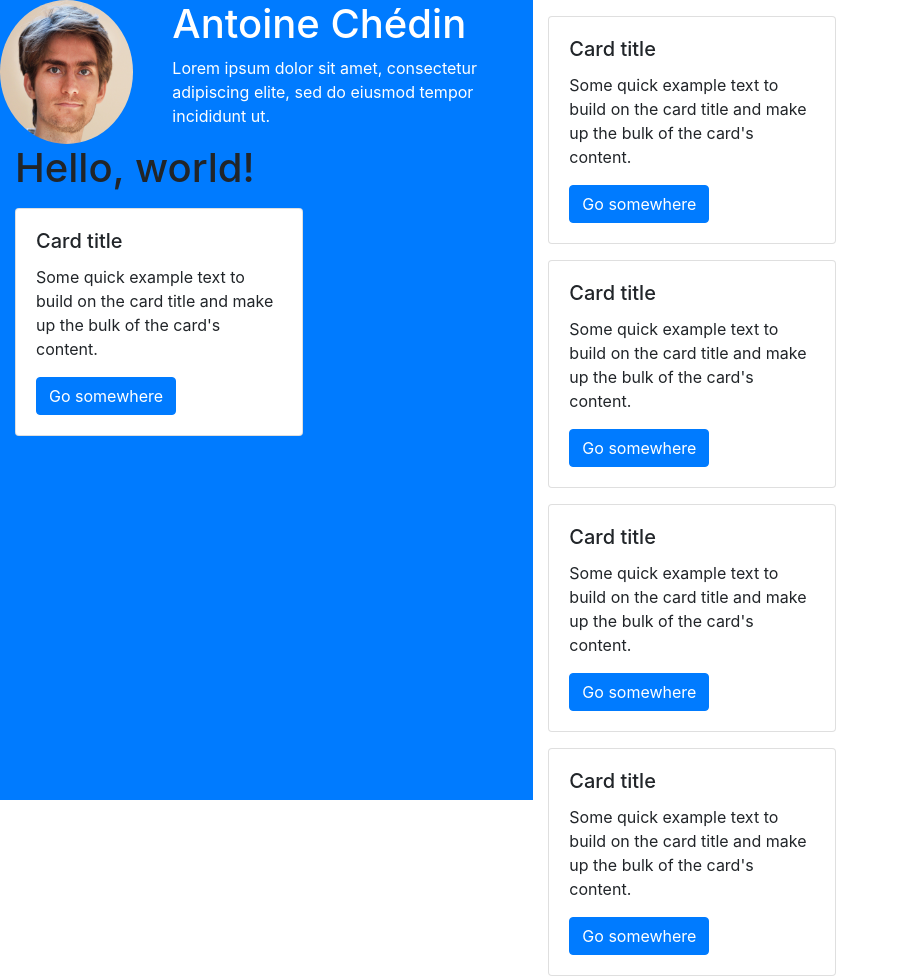
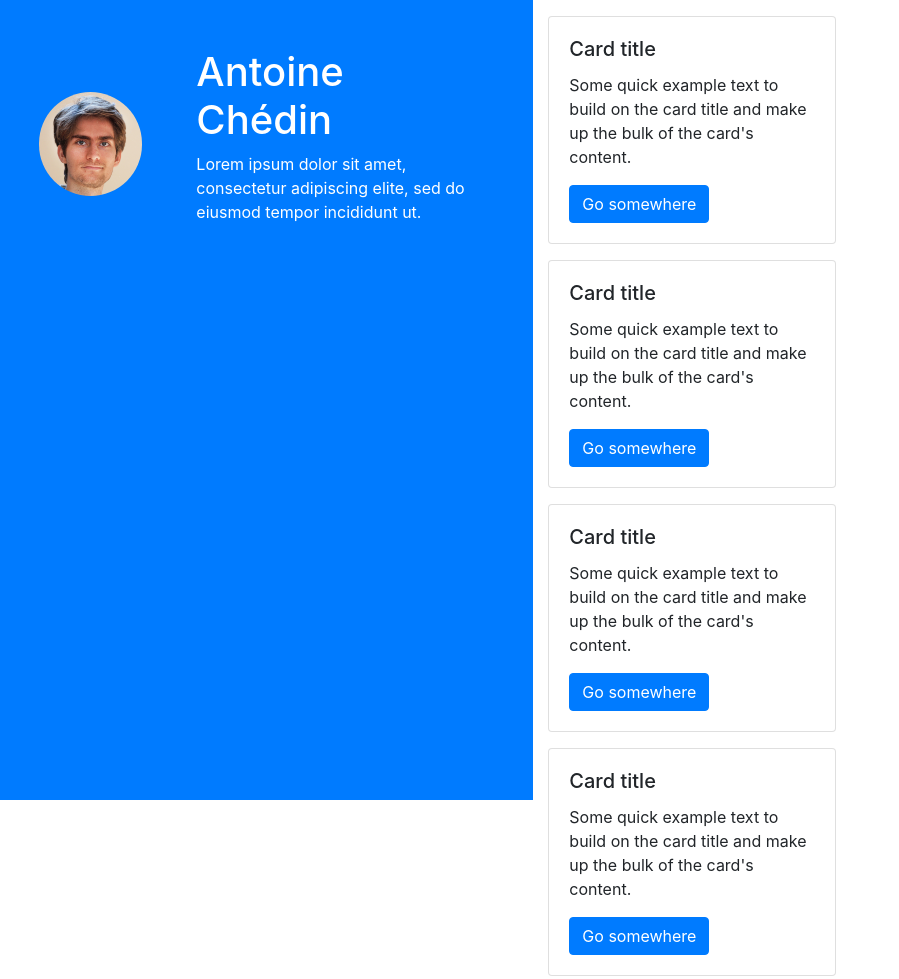
Before and after one commit to antoinechedin/antoinechedin.github.io, a plain HTML site: page index.html in a window 1280 px wide. Shown: the top 979 px of the page, without its empty margins (0-899 px from the left). Drawn offline with nearby package versions, Linux system fonts and the light colour scheme.

Commit message:
some refactoring + finished sidebar elements positioning

```diff
--- a/main.css
+++ b/css/main.css
@@ -31,3 +31,4 @@
     bottom: 0;
     left: 0;
     z-index: 100;
+}
--- a/index.html
+++ b/index.html
@@ -9,34 +9,22 @@
     <!-- Bootstrap CSS -->
     <link rel="stylesheet" href="https://stackpath.bootstrapcdn.com/bootstrap/4.4.1/css/bootstrap.min.css"
         integrity="sha384-Vkoo8x4CGsO3+Hhxv8T/Q5PaXtkKtu6ug5TOeNV6gBiFeWPGFN9MuhOf23Q9Ifjh" crossorigin="anonymous">
-    <link rel="stylesheet" href="main.css">
+    <link rel="stylesheet" href="css/main.css">
 
     <title>Hello, world!</title>
 </head>
 
-<body>
-    <div class="container-fluid">
+<body class="container-fluid">
     <div class="row">
 
         <!-- Sidebar -->
-            <div class="col-5 bg-primary sidebar">
-                <div class="row">
-                    <img src="profile.jpg" class="img-fluid col-3 p-0 mr-4 rounded-circle" alt="profile">
-                    <div class="col">
+        <div class="col-5 bg-primary position-fixed h-100">
+            <div class="row pt-4 mt-4 align-items-center">
+                <img src="images/profile.jpg" class="col-3 mx-4 rounded-circle">
+                <div class="col mr-4 pr-4">
                     <h1 class="text-white">Antoine Chédin</h1>
                     <p class="text-white">Lorem ipsum dolor sit amet, consectetur adipiscing elite, sed do eiusmod
                         tempor incididunt ut.</p>
-                    </div>
-                </div>
-                <h1 class="wave">Hello, world!</h1>
-                <div class="card my-3" style="width: 18rem;">
-                    <div class="card-body">
-                        <h5 class="card-title">Card title</h5>
-                        <p class="card-text wave">Some quick example text to build on the card title and make up the
-                            bulk of
-                            the
-                            card's content.</p>
-                        <a href="#" class="btn btn-primary">Go somewhere</a>
                 </div>
             </div>
         </div>
```
Also changed, not shown: images/profile.jpg (renamed from profile.jpg). Lines whose indentation alone changed are shown as unchanged.
